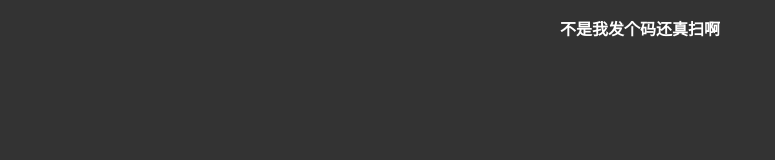
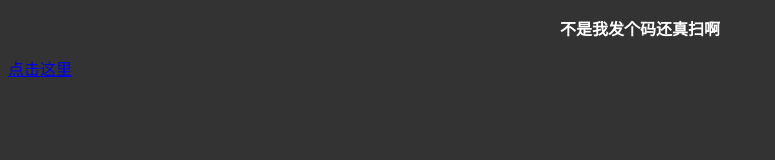
Before and after one commit to Mao-jh/NO.1, a plain HTML site: page index.html in a window 1280 px wide. Shown: the whole page, without its empty margins (0-775 px from the left). Drawn offline with Linux system fonts and the light colour scheme.

Commit message:
Update index.html

```diff
--- a/index.html
+++ b/index.html
@@ -8,5 +8,6 @@
 </head>
 <body style="background-color: #333333;">
 <p style="text-align:center; color: white; font-weight: bold;">不是我发个码还真扫啊</p>
+<a href="#" onclick="alert('不是牢弟你还真点啊')">点击这里</a>
 </body>
 </html>
```
